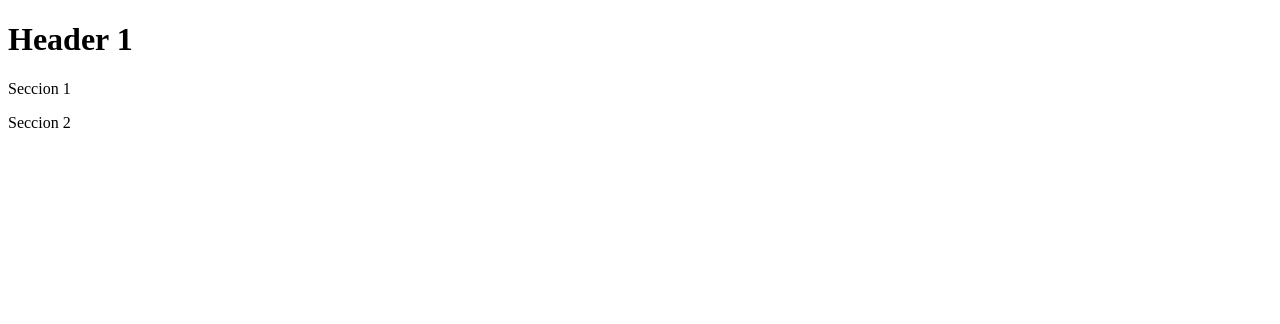
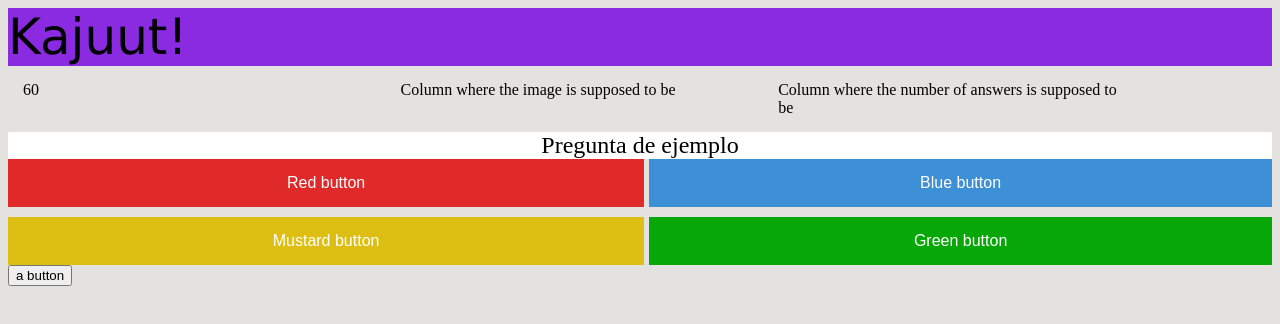
Before and after one commit to tomasSabao/tomasSabao.github.io, a plain HTML site: page index.html in a window 1280 px wide. Drawn offline with Linux system fonts and the light colour scheme.

Commit message:
added a kajuut attempt

```diff
--- /dev/null
+++ b/css/styles.css
@@ -0,0 +1,96 @@
+
+/*Background colors*/
+
+.red_background{
+    background-color: rgb(224, 42, 42);
+}
+
+.blue_background{
+    background-color: rgb(61, 143, 214);
+}
+
+.mustard_background{
+    background-color:rgb(221, 191, 20);
+}
+
+.green_background{
+    background-color: rgb(6, 167, 6);
+}
+
+.white_background{
+    background-color: white;
+}
+
+.body_background{
+    background-color: rgb(228, 226, 222);
+}
+
+/*Font styles*/
+
+.black_font{
+    color:black;
+}
+
+
+/*width percentages*/
+
+.half_screen_width{
+    width: 50%;
+}
+
+.quarter_screen_width{
+    width:25%;
+}
+
+/* Create three equal columns that floats next to each other */
+.column {
+    float: left;
+    width: 27.5%;
+    padding: 15px;
+  }
+
+  /* Clear floats after the columns */
+.row:after {
+    content: "";
+    display: table;
+    clear: both;
+  }
+
+
+
+.grid_display{
+    display:grid;
+    grid-template-columns: auto auto;
+    grid-template-rows: auto auto;
+    row-gap: 10px;
+    column-gap: 5px;
+}
+
+.violet_kajuut_background{
+    background-color: blueviolet;
+}
+
+.kajuut_header_font{
+    font-family:'Lucida Sans';
+    font-size:50px;
+}
+
+
+.question_style{
+    background-color: white;
+    color: black;
+    text-align: center;
+    font-family: 'Lexend Deca';
+    font-size:x-large;
+}
+
+
+.option_button{
+    border: none;
+    color:rgb(255, 255, 255);
+    padding: 15px 32px;
+    text-align: center;
+    text-decoration: none;
+    display: inline-block;
+    font-size: 16px;
+}
--- a/index.html
+++ b/index.html
@@ -3,25 +3,79 @@
 <html>
 
     <head>
-        <title>
-            Un titulo
-        </title>
+        <link rel="stylesheet" href="css/styles.css">
     </head>
+    <script src="/js/timer.js">     </script>
 
-    <body>
-        <h1>
-            Header 1
-        </h1>
+    <body class = "body_background">
 
-        <p>
-            Seccion 1
-        </p>
+        <div class="violet_kajuut_background kajuut_header_font">
+            Kajuut!
+        </div>
 
-        <p2>
-            Seccion 2
-        </p2>
+
+        <div class="row">
+
+            <div class="column black_font" id = "timer">
+                60
+            </div>
+
+            <div class="column black_font">
+                Column where the image is supposed to be
+            </div>
+
+            <div class="column black_font">
+                Column where the number of answers is supposed to be
+            </div>
+
+
+        </div>
+
+        <div class="question_style white_background">
+            Pregunta de ejemplo
+        </div>
+
+
+        <div class="grid_display">
+            <button class='red_background option_button' >
+                Red button
+            </button >
+
+            <button class='blue_background option_button'>
+                Blue button
+            </button>
+
+            <button class = 'mustard_background option_button'>
+                Mustard button
+            </button>
+
+            <button class = 'green_background option_button'>
+                Green button
+            </button>
+        </div>
+
+        <div>
+            <button onclick="activate_timer()">
+                    a button
+            </button>
+        </div>
+
+
     </body>
 
+    <script>
+    function timer_reduce(){
+        var remaining_time = document.getElementById("timer").innerHTML;
+        var time_number = parseInt(remaining_time);
+        time_number--;
+        document.getElementById("timer").innerHTML = time_number;
+    }
 
+    function activate_timer(){
+        for (var i = 0; i<10; i++){
+            setTimeout(timer_reduce,1000);
+        }
+    }
 
+</script>
 </html>
--- /dev/null
+++ b/js/timer.js
@@ -0,0 +1,16 @@
+
+
+
+function timer_reduce(){
+    var remaining_time = document.getElementById("timer").innerHTML;
+    var time_number = parseInt(remaining_time);
+    time_number--;
+    document.getElementById("timer").innerHTML = time_number;
+}
+
+function activate_timer(){
+    var timer = 60;
+    for (let i =0; i < 60; i++){
+        setTimeout(timer_reduce(),1000);
+    }
+}
```
Also changed, not shown: response_sent.html (added, +28 -0 lines).
